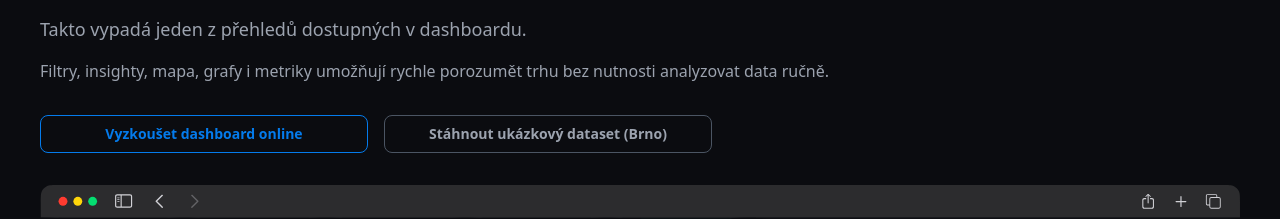
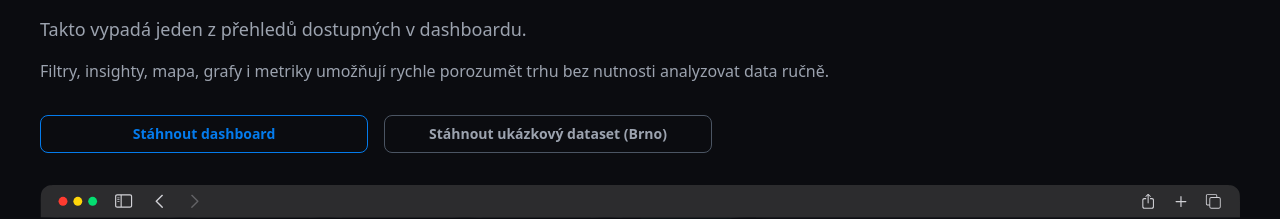
Before and after one commit to matejmuzik/my-nextjs-app, a Next.js app: page / in a window 1280 px wide. Shown: the part 4997-5216 px from the top of the page. Built offline with nearby package versions, Linux system fonts and the light colour scheme.

Commit message:
Update content

```diff
--- a/app/page.tsx
+++ b/app/page.tsx
@@ -470,12 +470,11 @@ export default function Page() {
 
     <div className="flex flex-col sm:flex-row gap-4 max-w-2xl">
       <a
-        href="https://app.powerbi.com/reportEmbed?reportId=d2062de1-0b29-4bbc-8c5a-67d5a221e036&autoAuth=true&ctid=5d73e7b7-b3e1-4d00-b303-056140b2a3b4"
-        target="_blank"
-        rel="noopener noreferrer"
+        href="/datasets/Dashboard%20pro%20uk%C3%A1zku.pbix"
+        download="Dashboard-pro-ukázku.pbix"
         className="flex-1 border border-[#047BEC] text-[#047BEC] px-6 py-2 rounded-lg font-semibold text-sm hover:bg-[#047BEC] hover:text-white transition-colors text-center"
       >
-        Vyzkoušet dashboard online
+        Stáhnout dashboard
       </a>
       <a
         href="/datasets/Dataset%20ukázka.xlsx"
--- a/app/produkty/fitness-brno-2025/page.tsx
+++ b/app/produkty/fitness-brno-2025/page.tsx
@@ -163,12 +163,11 @@ export default function ProductPage() {
             </div>
 
             <a
-              href="https://app.powerbi.com/reportEmbed?reportId=d2062de1-0b29-4bbc-8c5a-67d5a221e036&autoAuth=true&ctid=5d73e7b7-b3e1-4d00-b303-056140b2a3b4"
-              target="_blank"
-              rel="noopener noreferrer"
+              href="/datasets/Dashboard%20pro%20uk%C3%A1zku.pbix"
+              download="Dashboard-pro-ukázku.pbix"
               className="block w-full border border-[#047BEC] text-[#047BEC] text-center font-semibold py-3 rounded-lg hover:bg-[#047BEC] hover:text-white transition-colors"
             >
-              Online ukázka
+              Stáhnout dashboard
             </a>
           </div>
 
--- a/app/produkty/fitness-ostrava-2025/page.tsx
+++ b/app/produkty/fitness-ostrava-2025/page.tsx
@@ -163,12 +163,11 @@ export default function ProductPage() {
             </div>
 
             <a
-              href="https://app.powerbi.com/reportEmbed?reportId=d2062de1-0b29-4bbc-8c5a-67d5a221e036&autoAuth=true&ctid=5d73e7b7-b3e1-4d00-b303-056140b2a3b4"
-              target="_blank"
-              rel="noopener noreferrer"
+              href="/datasets/Dashboard%20pro%20uk%C3%A1zku.pbix"
+              download="Dashboard-pro-ukázku.pbix"
               className="block w-full border border-[#047BEC] text-[#047BEC] text-center font-semibold py-3 rounded-lg hover:bg-[#047BEC] hover:text-white transition-colors"
             >
-              Online ukázka
+              Stáhnout dashboard
             </a>
           </div>
 
--- a/app/produkty/fitness-praha-2025/page.tsx
+++ b/app/produkty/fitness-praha-2025/page.tsx
@@ -163,12 +163,11 @@ export default function ProductPage() {
             </div>
 
             <a
-              href="https://app.powerbi.com/reportEmbed?reportId=d2062de1-0b29-4bbc-8c5a-67d5a221e036&autoAuth=true&ctid=5d73e7b7-b3e1-4d00-b303-056140b2a3b4"
-              target="_blank"
-              rel="noopener noreferrer"
+              href="/datasets/Dashboard%20pro%20uk%C3%A1zku.pbix"
+              download="Dashboard-pro-ukázku.pbix"
               className="block w-full border border-[#047BEC] text-[#047BEC] text-center font-semibold py-3 rounded-lg hover:bg-[#047BEC] hover:text-white transition-colors"
             >
-              Online ukázka
+              Stáhnout dashboard
             </a>
           </div>
 
```
Also changed, not shown: 1 other file (tests, documents, lock files or other folders).
